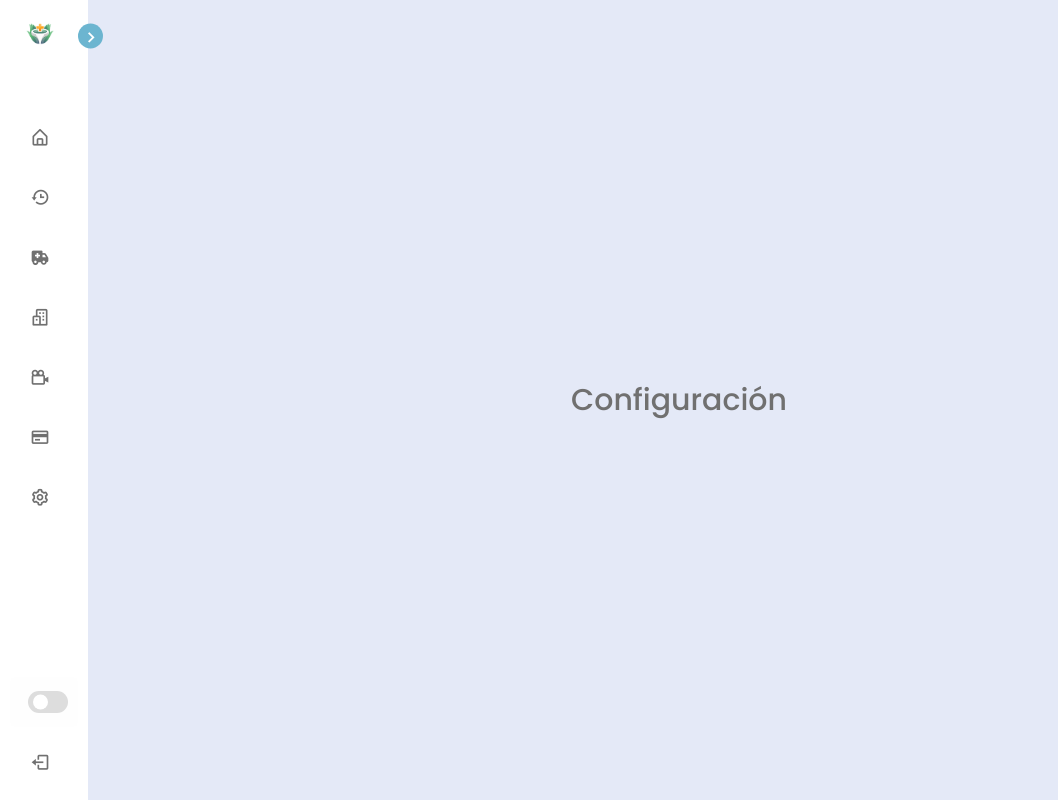
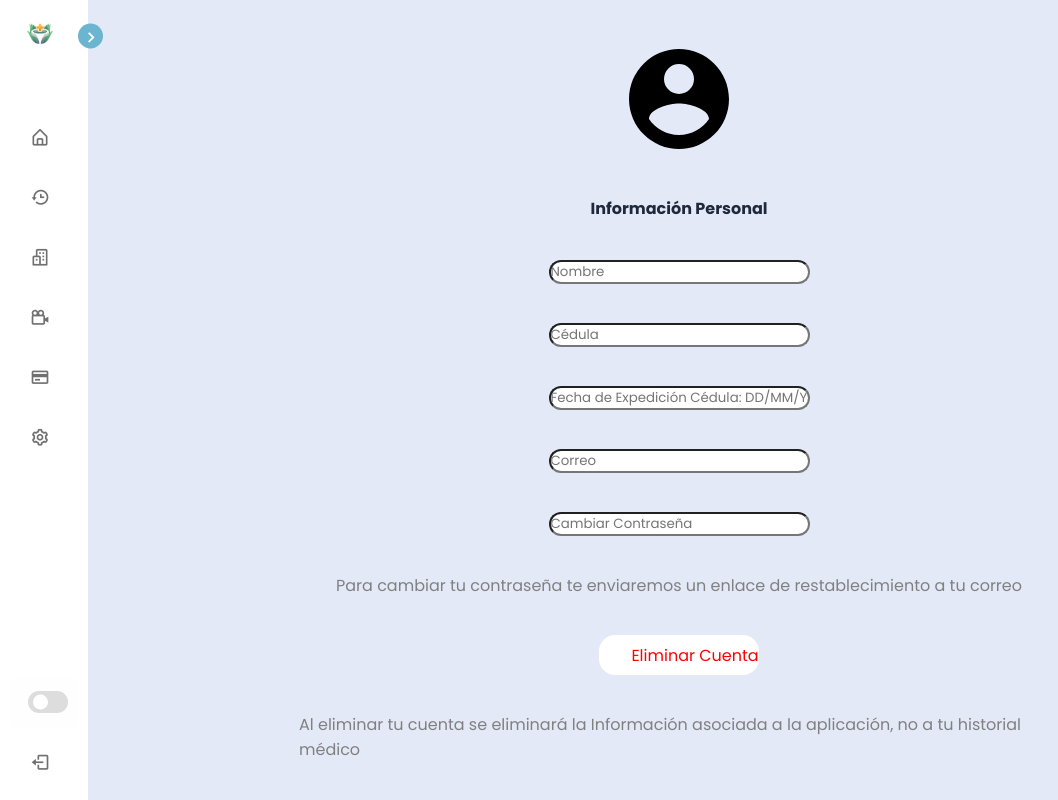
Before and after one commit to SG-Sebastianguerrero/imperial, a React (Create React App) app: page /Settings in a window 1280 px wide. Shown: the whole page, without its empty margins (0-1058 px from the left). Built offline with nearby package versions, Linux system fonts and the light colour scheme.

Commit message:
Ajustes finales con terminación de pantallas

```diff
--- a/src/App.js
+++ b/src/App.js
@@ -49,7 +49,6 @@ function App() {
         <Route path="/ForgotPassword" element={<ForgotPassword />} />
         <Route path="/PaymentMethods" element={<PaymentMethods />} />
         <Route path="/Calling" element={<Calling />} />
-
         {/* <Route element={<ProtectedRoute user={user}> */}
         {/*  </ProtectedRoute>} /> */}
       </Routes>
--- a/src/components/Navbar/Navbar.js
+++ b/src/components/Navbar/Navbar.js
@@ -70,12 +70,12 @@ class Navbar extends Component {
                 </a>
               </li>
 
-              <li className="nav-link">
+              {/* <li className="nav-link">
                 <a href="/MedicalAppointments">
                   <i className="bx bxs-ambulance icon"></i>
                   <span className="text nav-text">Citas Medicas</span>
                 </a>
-              </li>
+              </li> */}
 
               <li className="nav-link">
                 <a href="/AppointmentsRequest">
@@ -108,7 +108,7 @@ class Navbar extends Component {
               <li className="nav-link">
                 <a href="/Settings">
                   <i className="bx bx-cog icon"></i>
-                  <span className="text nav-text">Configuracion</span>
+                  <span className="text nav-text">Datos Personales</span>
                 </a>
               </li>
             </ul>
--- a/src/pages/Settings/Settings.css
+++ b/src/pages/Settings/Settings.css
@@ -0,0 +1,34 @@
+
+.icon-user{
+    margin-top: 1rem;
+    cursor: pointer;
+    margin-left: 5rem;
+}
+
+.big-icon {
+    margin-left: 35%;
+    margin-top: 10%;
+    cursor: pointer;
+}
+
+.styleBox{
+    border-radius: 1rem;
+}
+
+.font{
+    color: grey;
+}
+
+.delete-account{
+    color: red;
+    background: white;
+    height: 2.5rem;
+    padding-top: 0.5rem;
+    padding-left: 2rem;
+    cursor: pointer;
+}
+
+div.delete-account:hover{
+    color: white;
+    background: rgba(204, 9, 9, 0.897);
+}
--- a/src/pages/Settings/Settings.js
+++ b/src/pages/Settings/Settings.js
@@ -2,6 +2,8 @@ import '../default.css';
 import './Settings.css';
 import Navbar from '../../components/Navbar/Navbar';
 import {Component} from "react"
+import { mdiAccountCircle } from '@mdi/js';
+import Icon from '@mdi/react'
 
 class Settings extends Component{
     render(){
@@ -9,7 +11,40 @@ class Settings extends Component{
             <div>
                 <Navbar></Navbar>
                 <section className="internalSection medicalHistory">
-                    <h1 className="text">Configuración</h1>
+                    <div className="filter-container">
+                        <Icon path={mdiAccountCircle}
+                            size={5}
+                            />
+                            <div className='w-full pb-6'>
+                                <label className="fontSubtitle">Información Personal</label>
+                            </div>
+                            <div className='w-full pb-4'>
+                                <input type="text" placeholder='Nombre' className="w-full styleBox"></input>
+                            </div>
+                            <div className='w-full pb-4'>
+                                <input type="text" placeholder='Cédula' className='w-full styleBox'></input>
+                            </div>
+                            <div className='w-full pb-4'>
+                                <input type="text" className="w-full styleBox" placeholder='Fecha de Expedición Cédula: DD/MM/YYYY'></input>
+                            </div>
+                            <div className='w-full pb-4'>
+                                <input type="email" placeholder='Correo' className="w-full styleBox"/>
+                            </div>
+                            <div className='w-full pb-4'>
+                                <input type="password" placeholder='Cambiar Contraseña' className="w-full styleBox"/>
+                            </div>
+                            <div className='w-full pb-6'>
+                                <label className='font'>Para cambiar tu contraseña te enviaremos un enlace de restablecimiento a tu correo</label>
+                            </div>
+                            <div className='w-full pb-4'>
+                                <div className='delete-account styleBox w-1/4'>
+                                    Eliminar Cuenta
+                                </div>
+                            </div>
+                            <div className='w-full pb-6'>
+                                <label className='font'>Al eliminar tu cuenta se eliminará la Información asociada a la aplicación, no a tu historial médico </label>
+                            </div>
+                    </div>
                 </section>
             </div>
         )
--- a/src/pages/VideoCalls/Calling.css
+++ b/src/pages/VideoCalls/Calling.css
@@ -48,3 +48,13 @@
 .footer{
   background: white;
 }
+
+.down-elements{
+  margin-top: 2rem;
+
+}
+
+.pull-apart-elemts{
+  margin-left: 1.5rem;
+  cursor: pointer;
+}
--- a/src/pages/VideoCalls/Calling.js
+++ b/src/pages/VideoCalls/Calling.js
@@ -6,6 +6,7 @@ import Icon from '@mdi/react'
 import { mdiAccountPlus } from '@mdi/js';
 import { mdiKeyboardReturn } from '@mdi/js';
 import { mdiAccountCircle } from '@mdi/js';
+import { Link } from "react-router-dom";
 
 class Calling extends Component{
     render(){
@@ -18,9 +19,12 @@ class Calling extends Component{
                             <div className='w-full header'>
                                 <div className='flex'>
                                     <div className='w-1/6 '>
-                                        <Icon path={mdiKeyboardReturn}
-                                            size={2}
-                                            className='icon icon-return'/>
+                                        <Link to="/VideoCalls">
+                                            <Icon path={mdiKeyboardReturn}
+                                                size={2}
+                                                className='icon icon-return'/>
+                                        </Link>
+
                                     </div>
                                     <div className='w-4/6'>
                                     </div>
@@ -49,7 +53,18 @@ class Calling extends Component{
                                 </div>
                             </div>
                             <div className='w-full footer-calling footer'>
-                                Funcionando
+                                <div className='flex'>
+                                    <div className='w-1/3 '>
+                                    </div>
+                                    <div className='w-1/3 down-elements fa-lg'>
+                                        <i className="fa-solid fa-video pull-apart-elemts fa-lg"></i>
+                                        <i className="fa-solid fa-microphone pull-apart-elemts fa-lg"></i>
+                                        <label className='pull-apart-elemts'>Llamada en curso</label>
+                                        <i className="fa-solid fa-phone pull-apart-elemts fa-lg"></i>
+                                    </div>
+                                    <div className='w-1/3'>
+                                    </div>
+                                </div>
                             </div>
                     </div>
                 </section>
--- a/src/pages/VideoCalls/VideoCalls.css
+++ b/src/pages/VideoCalls/VideoCalls.css
@@ -49,12 +49,24 @@ border-color: transparent;
     border: none;
     padding: 0.2rem;
     cursor: pointer;
-    width: 60%;
+    width: 80%;
     margin-bottom: 0.5rem;
     margin-top: 0.5rem;
   }
 
 .centerElement{
     margin-left: 5rem;
+}
+
+.center-font{
+    margin-left:2.5rem;
+}
+
+.icon {
+    color: white;
+}
+
+.centerElement2{
+    margin-left: 5rem;
     margin-top: 0.7rem;
 }
--- a/src/pages/VideoCalls/VideoCalls.js
+++ b/src/pages/VideoCalls/VideoCalls.js
@@ -2,8 +2,10 @@ import '../default.css';
 import './VideoCalls.css';
 import Navbar from '../../components/Navbar/Navbar';
 import {Component} from "react"
+import { Link } from "react-router-dom";
 
 class VideoCalls extends Component{
+
     render(){
         return(
             <div>
@@ -81,42 +83,48 @@ class VideoCalls extends Component{
                         </div>
                         <div className='w-full'>
                             <div class="grid grid-cols-3 dark-background">
-                                <div className='centerElement'>
-                                    <i class="fa-solid fa-user fa-lg"></i>
+                                <div className='centerElement2'>
+                                    <i class="fa-solid fa-user fa-xl icon"></i>
                                 </div>
                                 <div className='centerElement'>
                                     <label className='ligth-font text-center'>Juan Machado</label>
                                 </div>
-                                <div>
-                                    <button className="btnForm2 fontButton centerElement">Invitar</button>
+                                <div className='centerElement'>
+                                    <div className="btnForm2 fontButton">
+                                        <a href="/Calling" className='center-font'>Invitar</a>
+                                    </div>
                                 </div>
                             </div>
                         </div>
 
                         <div className='w-full'>
                             <div class="grid grid-cols-3 dark-background">
-                                <div className='centerElement'>
-                                    <i class="fa-solid fa-user fa-lg"></i>
+                                <div className='centerElement2'>
+                                    <i class="fa-solid fa-user fa-xl icon"></i>
                                 </div>
                                 <div className='centerElement'>
                                     <label className='ligth-font text-center'>Manuel Vasquez</label>
                                 </div>
-                                <div>
-                                    <button className="btnForm2 fontButton centerElement">Invitar</button>
+                                <div className='centerElement'>
+                                    <div className="btnForm2 fontButton">
+                                        <a href="/Calling" className='center-font'>Invitar</a>
+                                    </div>
                                 </div>
                             </div>
                         </div>
 
                         <div className='w-full'>
                             <div class="grid grid-cols-3 dark-background">
-                                <div className='centerElement'>
-                                    <i class="fa-solid fa-user fa-lg"></i>
+                                <div className='centerElement2'>
+                                    <i class="fa-solid fa-user fa-xl icon"></i>
                                 </div>
                                 <div className='centerElement'>
                                     <label className='ligth-font text-center'>Sandra Torrado</label>
                                 </div>
-                                <div>
-                                    <button className="btnForm2 fontButton centerElement">Invitar</button>
+                                <div className='centerElement'>
+                                    <div className="btnForm2 fontButton">
+                                        <a href="/Calling" className='center-font'>Invitar</a>
+                                    </div>
                                 </div>
                             </div>
                         </div>
```
